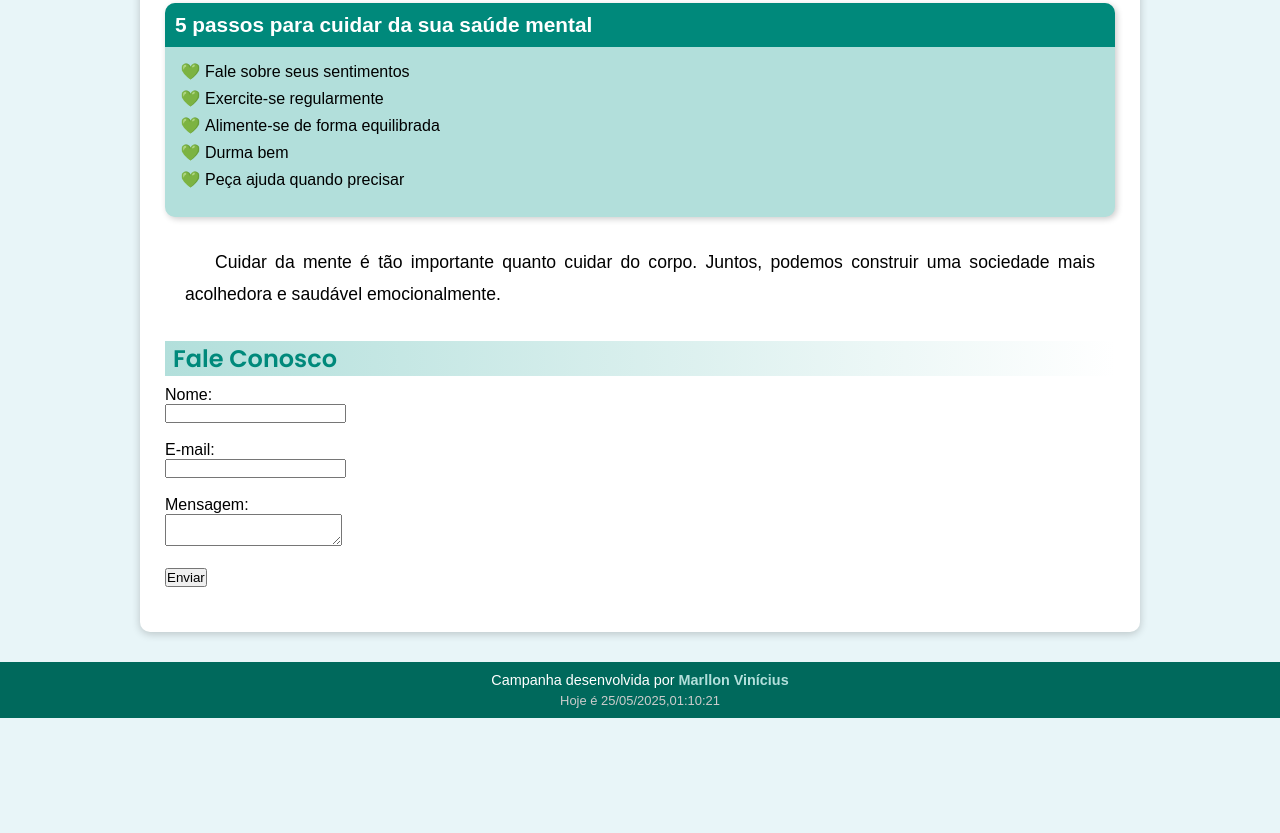
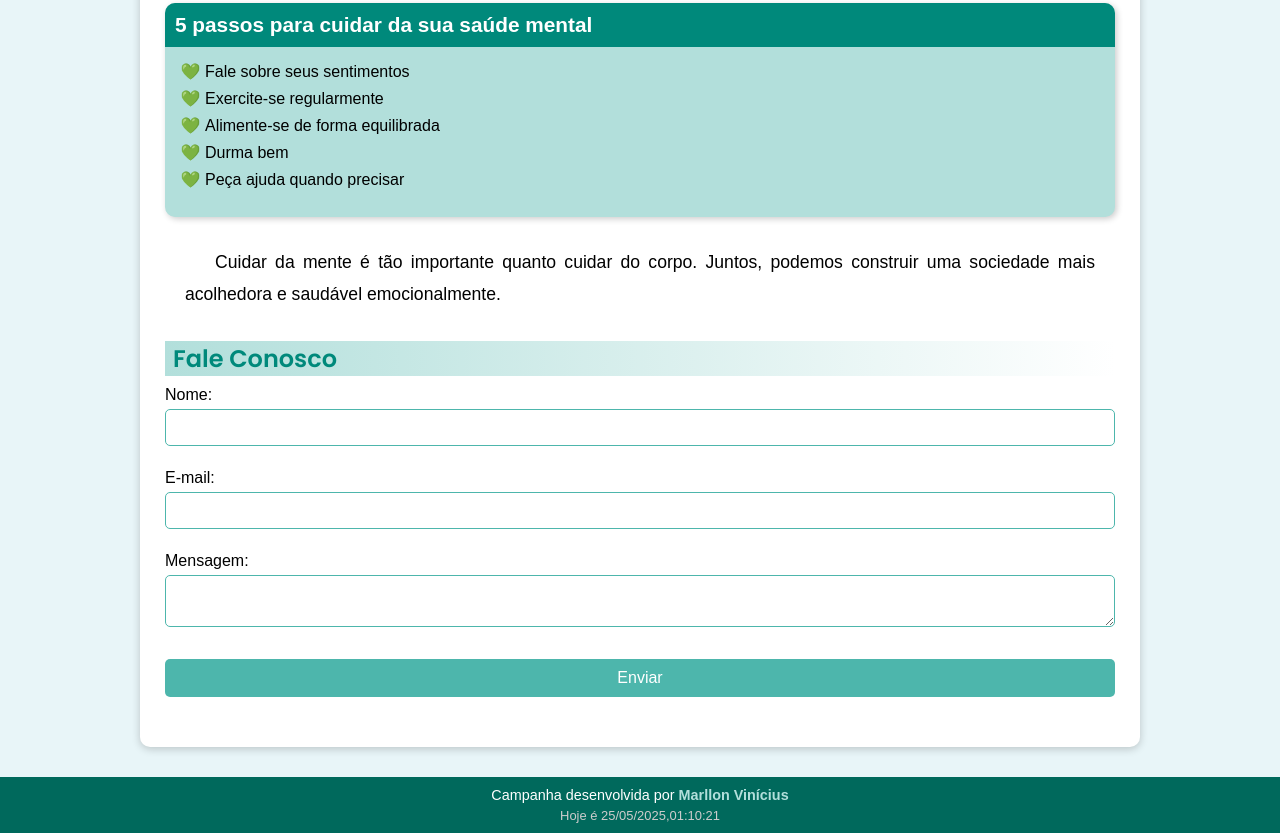
Before and after one commit to MarllonVinicius0/Projeto-01, a plain HTML site: page index.html in a window 1280 px wide. Shown: the part 2072-2905 px from the top of the page. Before the commit the page ends 2790 px from the top, so only its background shows below. Drawn offline with Linux system fonts and the light colour scheme.

Commit message:
feat:css styles forms for pc

```diff
--- a/styles/style.css
+++ b/styles/style.css
@@ -221,6 +221,36 @@ aside > ul > li {
 p#aviso{
     color: red;
 }
+
+input{
+    width: 100%;
+    padding: 10px;
+    margin: 5px 0;
+    border-radius: 5px;
+    border: 1px solid var(--color3);
+}
+
+textarea{
+    width: 100%;
+    padding: 10px;
+    margin: 5px 0;
+    border-radius: 5px;
+    border: 1px solid var(--color3);
+}
+
+button#submit{
+    width: 100%;
+    padding: 10px;
+    margin: 5px 0;
+    border-radius: 5px;
+    border: none;
+    background-color: var(--color3);
+    color: white;
+    font-size: 1em;
+    cursor: pointer;
+}
+
+
 /* Rodapé */
 footer {
     background-color: var(--color5);
```
